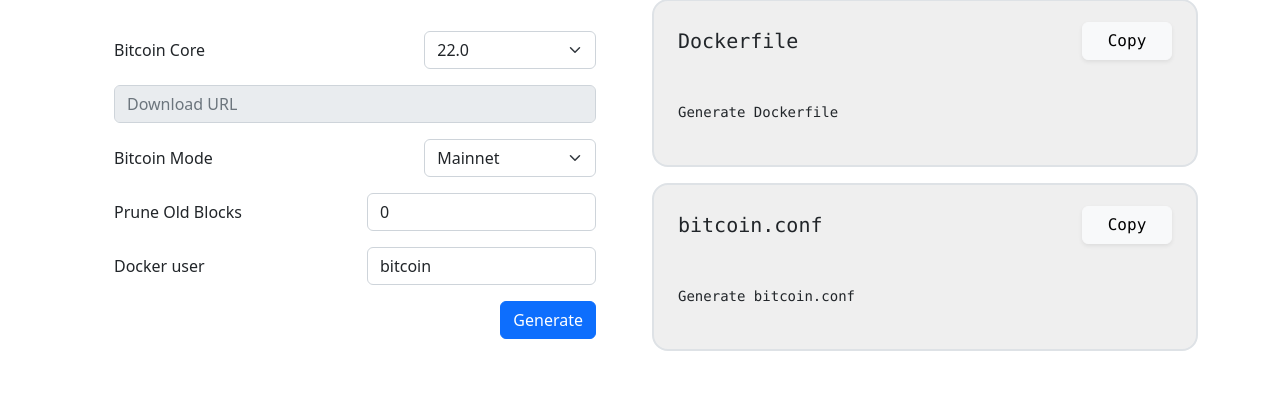
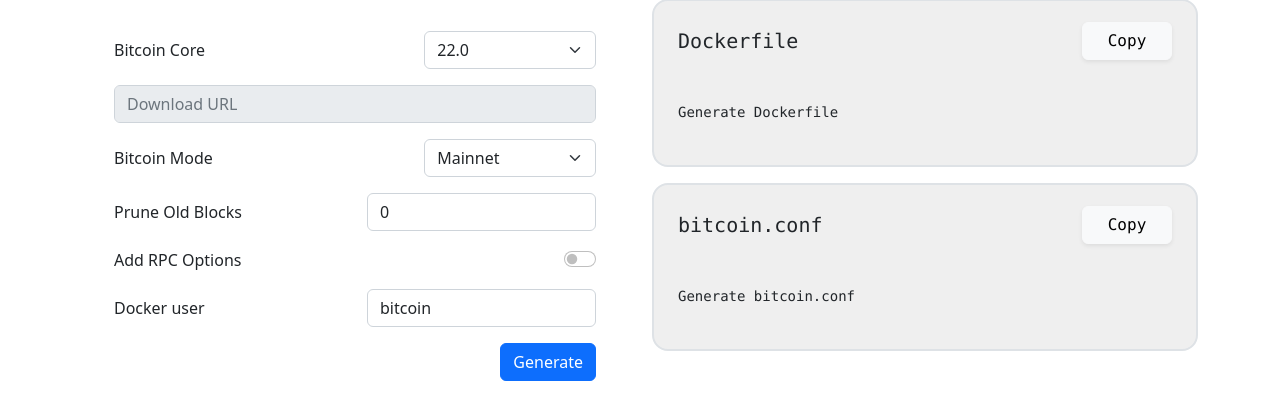
Before and after one commit to PradyumnaKrishna/bitnode, a FastAPI app: page / in a window 1280 px wide. Shown: the part 97-517 px from the top of the page. Run offline with FastAPI, Linux system fonts and the light colour scheme; some libraries are stand-ins or nearby versions.

Commit message:
Add RPC Options
Signed-off-by: Pradyumna Krishna <git@onpy.in>

```diff
--- a/bitnode/main.py
+++ b/bitnode/main.py
@@ -1,7 +1,6 @@
 """Bitnode APIs."""
 
 from string import Template
-from typing import Optional
 
 from fastapi import FastAPI, Request
 from fastapi.staticfiles import StaticFiles
@@ -46,6 +45,13 @@ def generate(data: Data):
         config.append(f"prune={data.prune}")
         config.append("")
 
+    if data.rpc:
+        config.append("# [rpc]")
+        config.append("server=1")
+        config.append("#rpcuser=")
+        config.append("#rpcpassword=")
+        config.append("")
+
     config = '\n'.join(config)
 
     return {
--- a/bitnode/models.py
+++ b/bitnode/models.py
@@ -19,4 +19,5 @@ class Data(BaseModel):
     mode: Modes = Modes.MAINNET
     download_url: Optional[str] = None
     prune: Optional[int] = None
+    rpc: bool = False
     user: str = "bitcoin"
--- a/bitnode/templates/index.html
+++ b/bitnode/templates/index.html
@@ -21,7 +21,7 @@
                       <div class="row align-items-center p-2">
                         <div class="col-auto col-md"><label for="bitcoin-core">Bitcoin Core</label></div>
                         <div class="col d-flex justify-content-end">
-                          <select id="bitcoin-core" class="w-75 form-select" onchange="toggleDownloadUrl()">
+                          <select id="bitcoinCore" class="w-75 form-select" onchange="toggleDownloadUrl()">
                             <option value="custom-url">Custom URL</option>
                             <option value="22.0" selected>22.0</option>
                             <option value="21.0">21.0</option>
@@ -50,6 +50,12 @@
                         <div class="col-auto col-md"><label for="mode">Prune Old Blocks</label></div>
                         <div class="col d-flex justify-content-end">
                           <input type="number" class="form-control" id="prune" min="0" value="0" />
+                        </div>
+                      </div>
+                      <div class="row align-items-center p-2">
+                        <div class="col-auto col-md"><label class="form-check-label" for="rpcSwitch">Add RPC Options</label></div>
+                        <div class="col d-flex justify-content-end form-check form-switch">
+                          <input id="rpcSwitch" class="form-check-input" type="checkbox" />
                         </div>
                       </div>
                       <div class="row align-items-center p-2">
@@ -119,24 +125,21 @@
       }
 
       function generate(form) {
-        var bitcoinCore = document.getElementById("bitcoin-core").value;
-        var downloadUrl = document.getElementById("downloadUrl").value;
-        var mode = document.getElementById("mode").value;
-        var prune = document.getElementById("prune").value;
-        var username = document.getElementById("username").value;
+        var data = {
+          core: form.bitcoinCore.value,
+          download_url: form.downloadUrl.value,
+          mode: form.mode.value,
+          prune: form.prune.value,
+          rpc: form.rpcSwitch.checked,
+          user: form.username.value,
+        }
 
         fetch('/generate', {
           method: 'POST',
           headers: {
             'Content-Type': 'application/json'
           },
-          body: JSON.stringify({
-            core: bitcoinCore,
-            download_url: downloadUrl,
-            mode: mode,
-            prune: prune,
-            user: username
-          })
+          body: JSON.stringify(data)
         }).then(function(response) {
           return response.json();
         }).then(function(data) {
```
